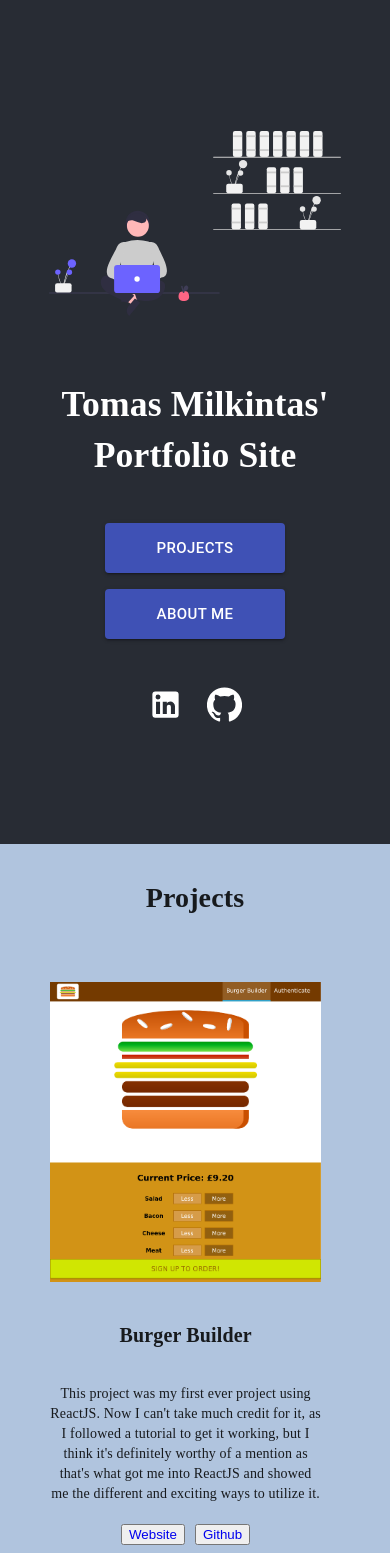
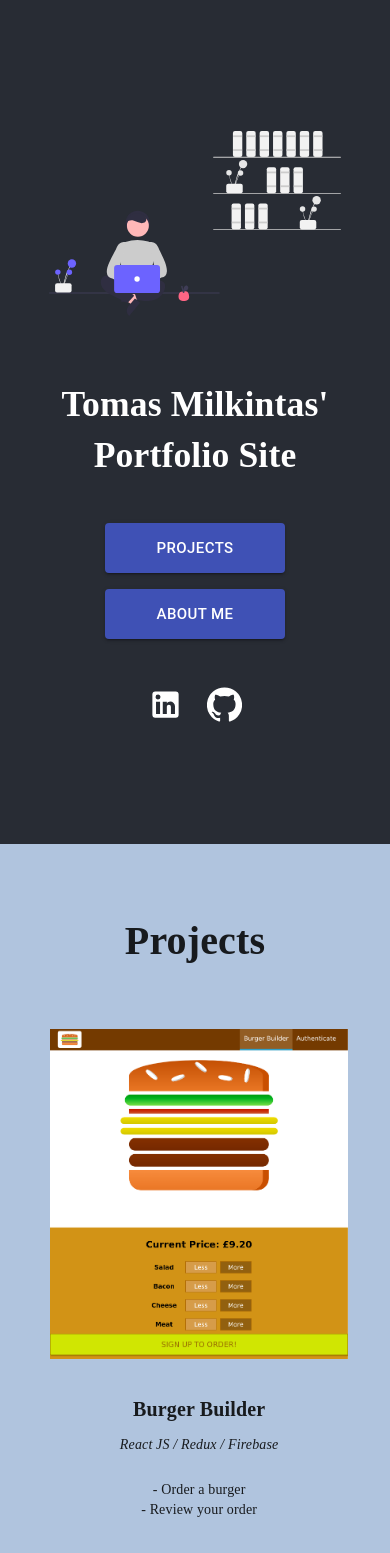
Before and after one commit to tomasmilkintas/portfolio, a React (Create React App) app: page / in a window 390 px wide. Shown: the top 1553 px of the page. Built offline with nearby package versions, Linux system fonts and the light colour scheme; a web font is replaced by a local one.

Commit message:
adjustments for mobile, horizontal slider

```diff
--- a/src/App.css
+++ b/src/App.css
@@ -4,7 +4,6 @@
 }
 
 .App-logo {
-    /* margin-top: 10vh; */
     height: 48vh;
     width: 75%;
     object-fit: contain;
--- a/src/containers/Home/Home.css
+++ b/src/containers/Home/Home.css
@@ -12,8 +12,8 @@
     justify-content: space-around;
 }
 
-h1 {
-    margin: 6vh 3vw;
+.home__title {
+    margin: 4vh 3vw;
 }
 
 .icons:hover {
@@ -22,8 +22,17 @@ h1 {
 }
 
 .home__projects {
+    display: flex;
+    flex-direction: column;
     height: 100vh;
     background-color: lightsteelblue;
+}
+
+.home__projectsTitle {
+    font-weight: bold;
+    font-size: 40px;
+    margin-top: 70px;
+    margin-bottom: 20px;
 }
 
 /* .home__fadeBottom {
@@ -40,4 +49,8 @@ h1 {
     h1 {
         margin: 4vh auto;
     }
+
+    .home__projectsTitle {
+        margin: 8vh auto 0;
+    }
 }
--- a/src/containers/Home/Home.js
+++ b/src/containers/Home/Home.js
@@ -13,7 +13,7 @@ const Home = (props) => {
         <div className="home">
             <div className="App-header">
                 <img src={freelancer} className="App-logo" alt="logo" />
-                <h1>Tomas Milkintas' Portfolio Site</h1>
+                <h1 className="home__title">Tomas Milkintas' Portfolio Site</h1>
                 <div className="links" aria-label="breadcrumb">
                     <ModalProjects />
                     <ModalAbout />
@@ -37,7 +37,6 @@ const Home = (props) => {
                     </Link>
                 </div>
             </div>
-            {/* <div className="home__fadeBottom" /> */}
 
             <div className="home__projects">
                 <h1 className="home__projectsTitle">Projects</h1>
--- a/src/containers/Projects/Project.css
+++ b/src/containers/Projects/Project.css
@@ -1,28 +1,37 @@
 .project {
     height: 80vh;
     width: 100%;
-    margin: 10px 30px;
-
+    margin: 40px 30px 0;
     padding: 20px;
 }
 
 .project__image {
     object-fit: contain;
-    height: 300px;
+    height: 330px;
 }
 
 .project__title {
     font-weight: 900;
     font-size: 20px;
+    height: 20px;
+    margin-top: 30px;
+    margin-bottom: 20px;
+    align-items: center;
 }
 
-.project__description {
+.project__info {
     margin-bottom: 20px;
+    height: 140px;
+}
+
+.project__features {
+    margin-top: 25px;
 }
 
 .project__link {
     margin-left: 5px;
     margin-right: 5px;
+    margin-bottom: 10px;
 }
 
 .project__link > a {
--- a/src/containers/Projects/Project.js
+++ b/src/containers/Projects/Project.js
@@ -1,13 +1,19 @@
 import React from "react";
 import "./Project.css";
 
-function Project({ label, imgPath, description, website, github }) {
+function Project({ label, imgPath, tech, bulletPointOne, bulletPointTwo, website, github }) {
     return (
         <div className="project">
             <img src={imgPath} alt="" className="project__image" />
             <div className="project__info">
                 <h1 className="project__title">{label}</h1>
-                <p className="project__description">{description}</p>
+                <p className="project__tech">
+                    <i>{tech}</i>
+                </p>
+                <div className="project__features">
+                    <p>- {bulletPointOne}</p>
+                    <p>- {bulletPointTwo}</p>
+                </div>
             </div>
 
             <button className="project__link">
--- a/src/containers/Projects/Projects.css
+++ b/src/containers/Projects/Projects.css
@@ -1,7 +1,6 @@
 .projects {
     display: flex;
     align-items: center;
-    /* justify-content: center; */
     overflow-y: hidden;
     overflow-x: scroll;
     margin: 0 auto;
--- a/src/containers/Projects/Projects.js
+++ b/src/containers/Projects/Projects.js
@@ -11,9 +11,11 @@ function Projects() {
                 <Project
                     label={item.label}
                     imgPath={item.imgPath}
-                    description={item.description}
                     github={item.github}
                     website={item.website}
+                    tech={item.tech}
+                    bulletPointOne={item.bulletPointOne}
+                    bulletPointTwo={item.bulletPointTwo}
                 />
             ))}
             {/* </div> */}
--- a/src/containers/Projects/carouselSteps.js
+++ b/src/containers/Projects/carouselSteps.js
@@ -4,67 +4,38 @@ const carouselSteps = [
     {
         label: "Burger Builder",
         imgPath: images[0],
-        description: `This project was my first ever project using ReactJS. Now I can't take much
-        credit for it, as I followed a tutorial to get it working, but I think it's definitely
-        worthy of a mention as that's what got me into ReactJS and showed me the different and exciting
-        ways to utilize it.`,
         website: "https://react-my-burger-app-660cf.firebaseapp.com/",
         github: "https://github.com/tomasmilkintas/burger-app",
-        // tech used
-        // bulletpoint 1
-        // bulletpoint 2
+        tech: "React JS / Redux / Firebase",
+        bulletPointOne: "Order a burger",
+        bulletPointTwo: "Review your order",
     },
     {
         label: "Picture MasterPiece",
         imgPath: images[1],
-        description: `This was a mini project playing with the canvas feature
-        and drawing things on it. The tough part about it turned out to be saving the image,
-        because there are a few layers, the one you draw on and the background image.
-        To combine that proved to be challenging, but a great little experiment nevertheless.`,
         website: "https://picture-masterpiece.netlify.app/",
         github: "https://github.com/tomasmilkintas/pictureRender",
+        tech: "React / React-Canvas-Draw",
+        bulletPointOne: "Draw / Doodle",
+        bulletPointTwo: "Save & Export your drawing",
     },
     {
         label: "To-do List App",
         imgPath: images[2],
-        description: `After doing the "Picture MasterPiece" I wanted a more ambitious project.
-        Everyone seems to do to-do list apps lately, but I wanted to make it bigger and better.
-        The idea was to have individual users create their own list of tasks, which are stored
-        in the database. Both the authentication and the data storage was accomplished using Firebase.`,
         website: "https://magical-list.netlify.app/",
         github: "https://github.com/tomasmilkintas/Todo-List-App",
+        tech: "React / Firebase / Storybook / Styled Components",
+        bulletPointOne: "User Authentication",
+        bulletPointTwo: "Task Manipulation",
     },
     {
         label: "Serverless Notes Storing App",
         imgPath: images[3],
-        description: `The Notes Storing App using both the backend and the frontend to connect it
-        using the Serverless Framework.`,
         website: "https://serverless-stack-app.netlify.app/",
         github: "https://github.com/tomasmilkintas/serverless-stack-client",
-    },
-    {
-        label: "Serverless Notes Storing App",
-        imgPath: images[3],
-        description: `The Notes Storing App using both the backend and the frontend to connect it
-        using the Serverless Framework.`,
-        website: "https://serverless-stack-app.netlify.app/",
-        github: "https://github.com/tomasmilkintas/serverless-stack-client",
-    },
-    {
-        label: "Serverless Notes Storing App",
-        imgPath: images[3],
-        description: `The Notes Storing App using both the backend and the frontend to connect it
-        using the Serverless Framework.`,
-        website: "https://serverless-stack-app.netlify.app/",
-        github: "https://github.com/tomasmilkintas/serverless-stack-client",
-    },
-    {
-        label: "Serverless Notes Storing App",
-        imgPath: images[3],
-        description: `The Notes Storing App using both the backend and the frontend to connect it
-        using the Serverless Framework.`,
-        website: "https://serverless-stack-app.netlify.app/",
-        github: "https://github.com/tomasmilkintas/serverless-stack-client",
+        tech: "React / Serverless / Stripe",
+        bulletPointOne: "User Authentication",
+        bulletPointTwo: "Buying storage space for notes",
     },
 ];
 
```
